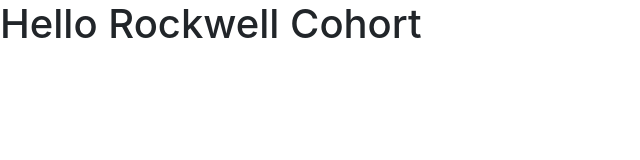
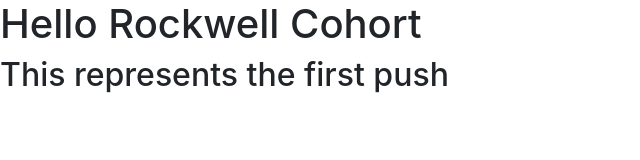
Before and after one commit to Cup-o-Dirt/Day1Code, a plain HTML site: page index.html in a window 1280 px wide. Shown: the whole page, without its empty margins (0-640 px from the left). Drawn offline with nearby package versions, Linux system fonts and the light colour scheme.

Commit message:
trying to push 1

```diff
--- a/index.html
+++ b/index.html
@@ -12,6 +12,7 @@
   </head>
   <body>
       <h1>Hello Rockwell Cohort</h1>
+      <h2>This represents the first push</h2>
     <!-- Optional JavaScript -->
     <!-- jQuery first, then Popper.js, then Bootstrap JS -->
     <script src="https://code.jquery.com/jquery-3.3.1.slim.min.js" integrity="sha384-q8i/X+965DzO0rT7abK41JStQIAqVgRVzpbzo5smXKp4YfRvH+8abtTE1Pi6jizo" crossorigin="anonymous"></script>
```
